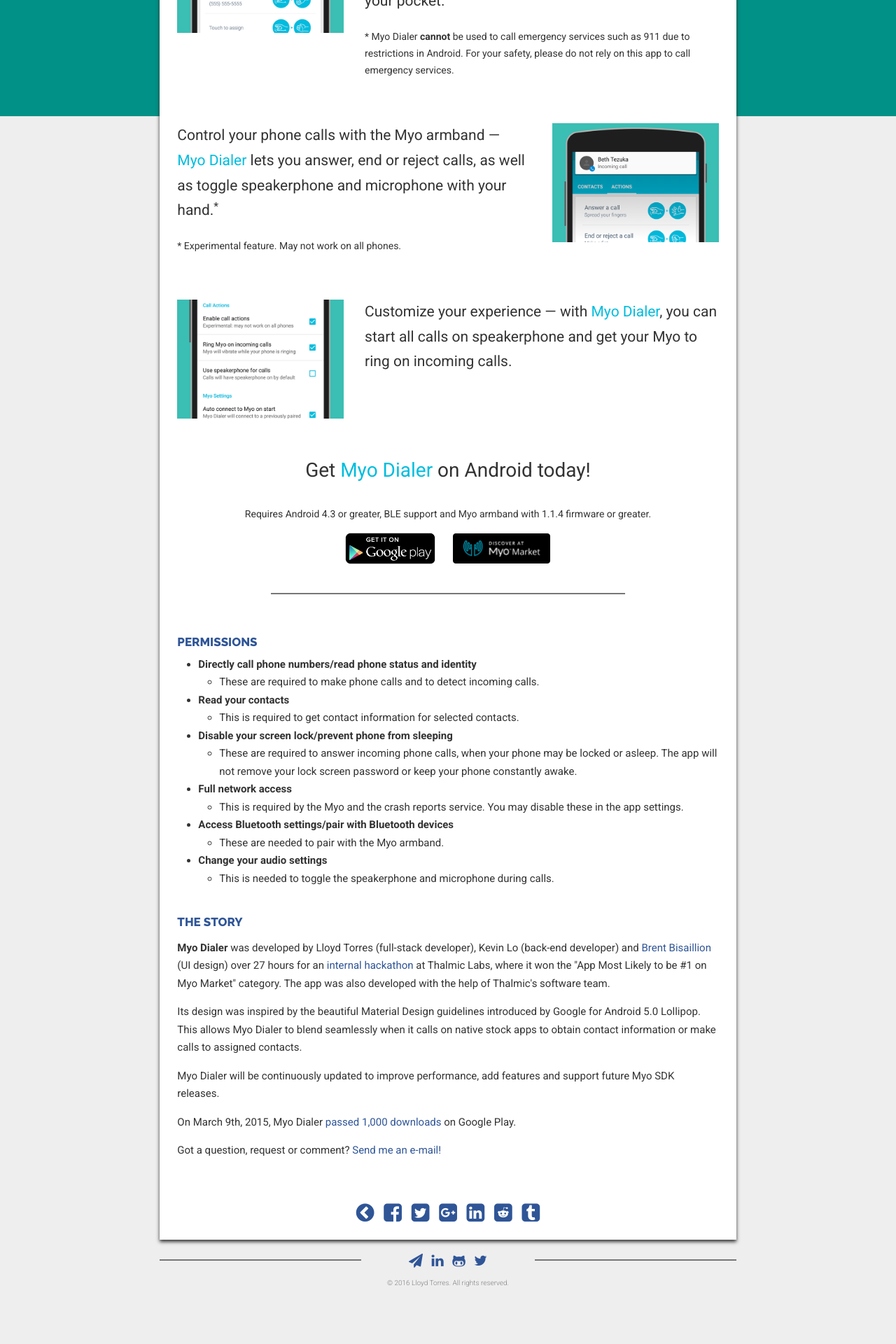
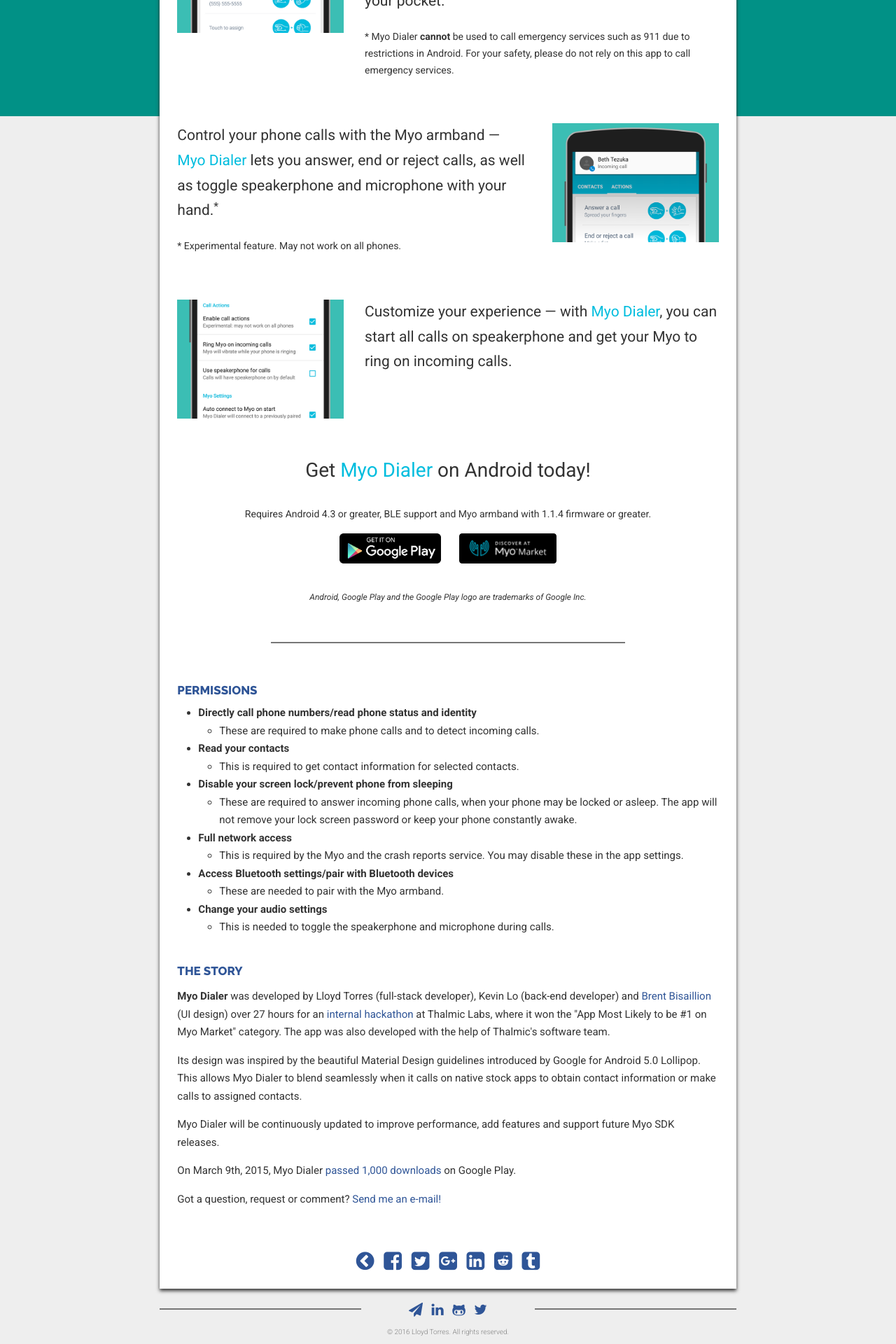
Before and after one commit to lloydtorres/lloydtorres.github.io, a Jekyll site: the page built from myodialer.md, in a window 1280 px wide. Shown: the part 782-2702 px from the top of the page at 70% size. Built offline with Jekyll 4.4.1, drawn with Linux system fonts in a browser that asks for light colours; nearby versions of some CDN libraries; before the commit the page ends 2633 px from its top, so only the background shows below that.

Commit message:
Update Google Play badge

```diff
--- a/_sass/_layout.scss
+++ b/_sass/_layout.scss
@@ -1370,6 +1370,15 @@
     margin-right: 10px !important;
     height: 45px;
     max-width: 150px;
+    border-radius: 5px;
+    border: 1px solid white;
+}
+
+.market-disclaimer {
+    font-size: 12px;
+    font-family: 'Roboto', sans-serif;
+    font-weight: normal;
+    font-style: italic;
 }
 
 /* Project Makoto */
--- a/myodialer.md
+++ b/myodialer.md
@@ -100,8 +100,10 @@
     <p class="featuretext-sm">Requires Android 4.3 or greater, BLE support and Myo armband with 1.1.4 firmware or greater.</p>
     <span class="paddown">
         <a href="https://play.google.com/store/apps/details?id=com.lloydtorres.myodialer"><img src="/images/icons/ps_badge.png" class="market-badges-large"/></a>
-        <a href="https://market.myo.com/app/54776f4de4b097724823092b/myo-dialer"><img src="/images/icons/myo_badge.png" class="market-badges-large" style="border-radius: 5px; border: 1px solid white;"/></a>
+        <a href="https://market.myo.com/app/54776f4de4b097724823092b/myo-dialer"><img src="/images/icons/myo_badge.png" class="market-badges-large"/></a>
     </span>
+
+    <p class="market-disclaimer paddup">Android, Google Play and the Google Play logo are trademarks of Google Inc.</p>
 </div>
 
 <div class="row"><div class="col-md-offset-2 col-md-8"><div class="divider"><div class="inner"></div></div></div></div>
```
Also changed, not shown: images/icons/ps_badge.png.
